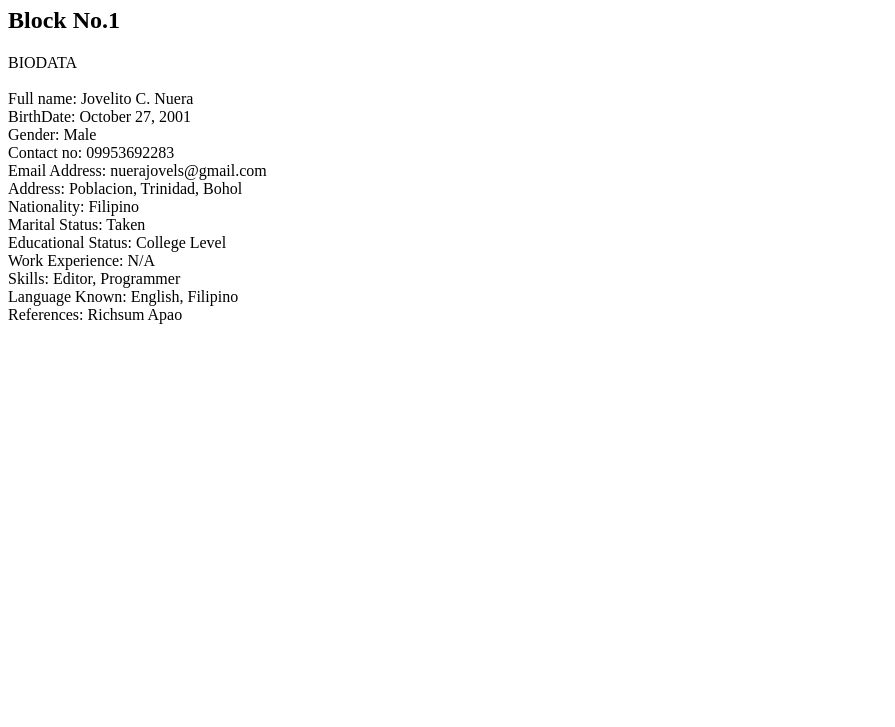
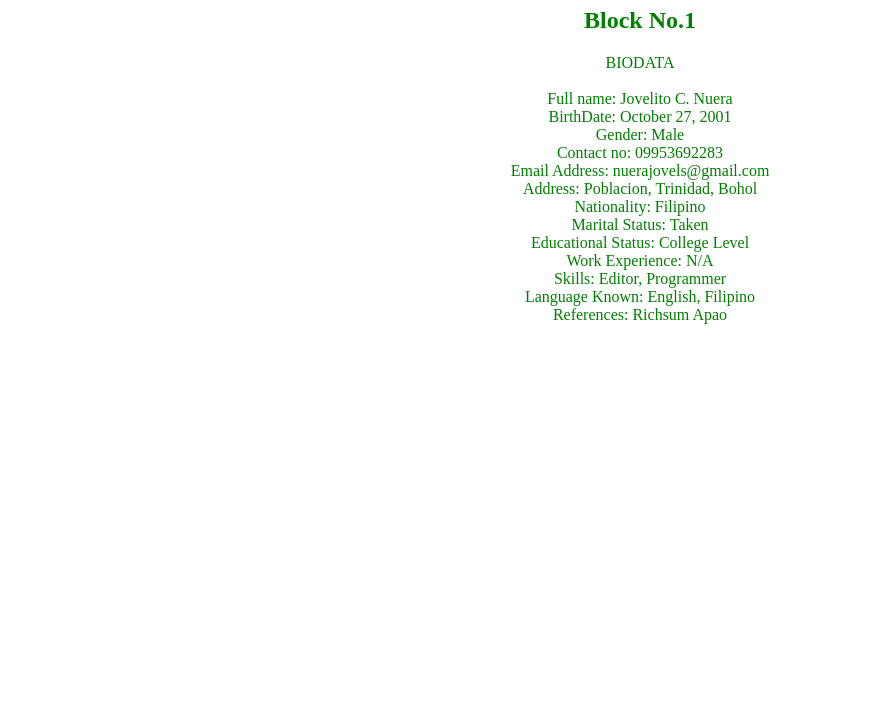
Before and after one commit to Jovelgithub/Push-me--yeah, a plain HTML site: page Index.html in a window 1280 px wide. Shown: the part 73-800 px from the top of the page, without its empty margins (0-895 px from the left). Drawn offline with Linux system fonts and the light colour scheme.

Commit message:
Saved CSS File

```diff
--- a/Index.html
+++ b/Index.html
@@ -1,6 +1,9 @@
 <!DOCTYPE html>
 <html>
 
+    <head>
+        <link rel="stylesheet" href="Web.css">
+    </head>
 
         <body>
 
--- /dev/null
+++ b/Web.css
@@ -0,0 +1,6 @@
+body {
+    text-align: center;
+    color: green;
+    font-style: Calibri;
+
+}
```
